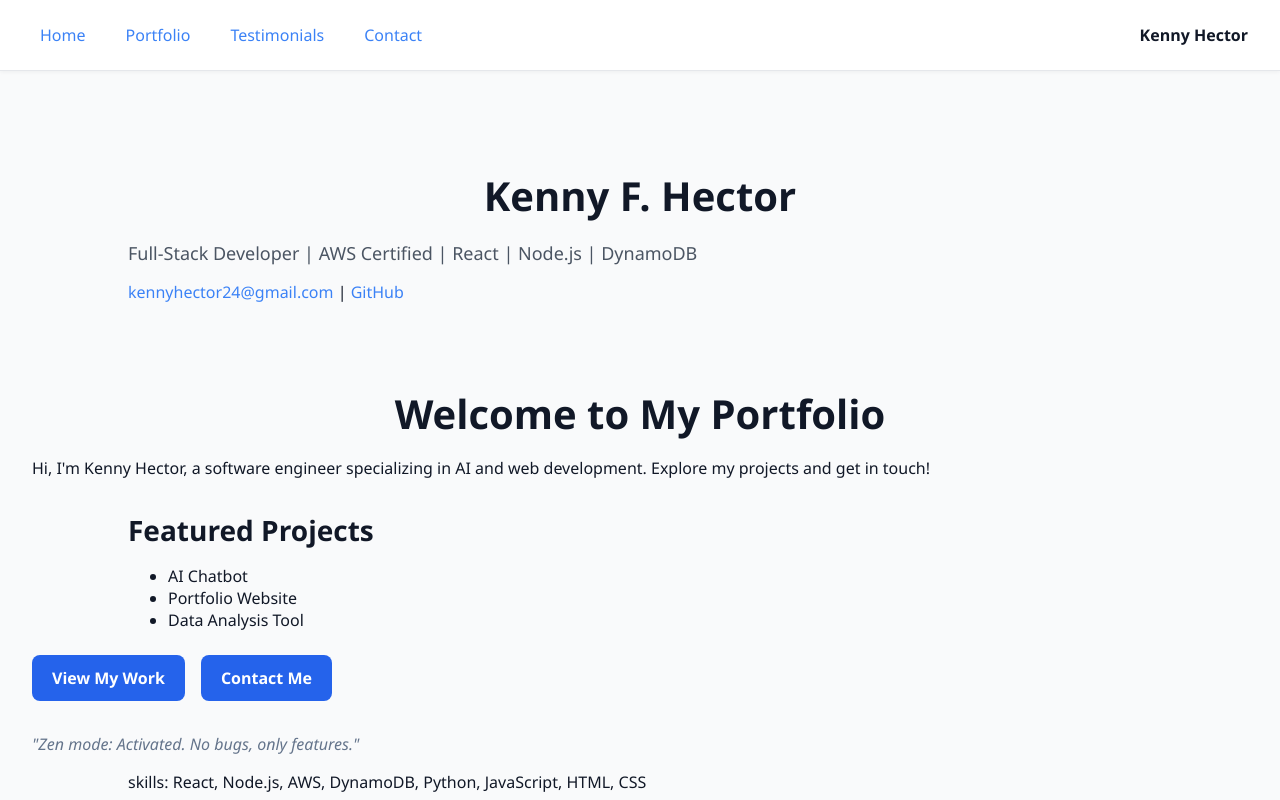
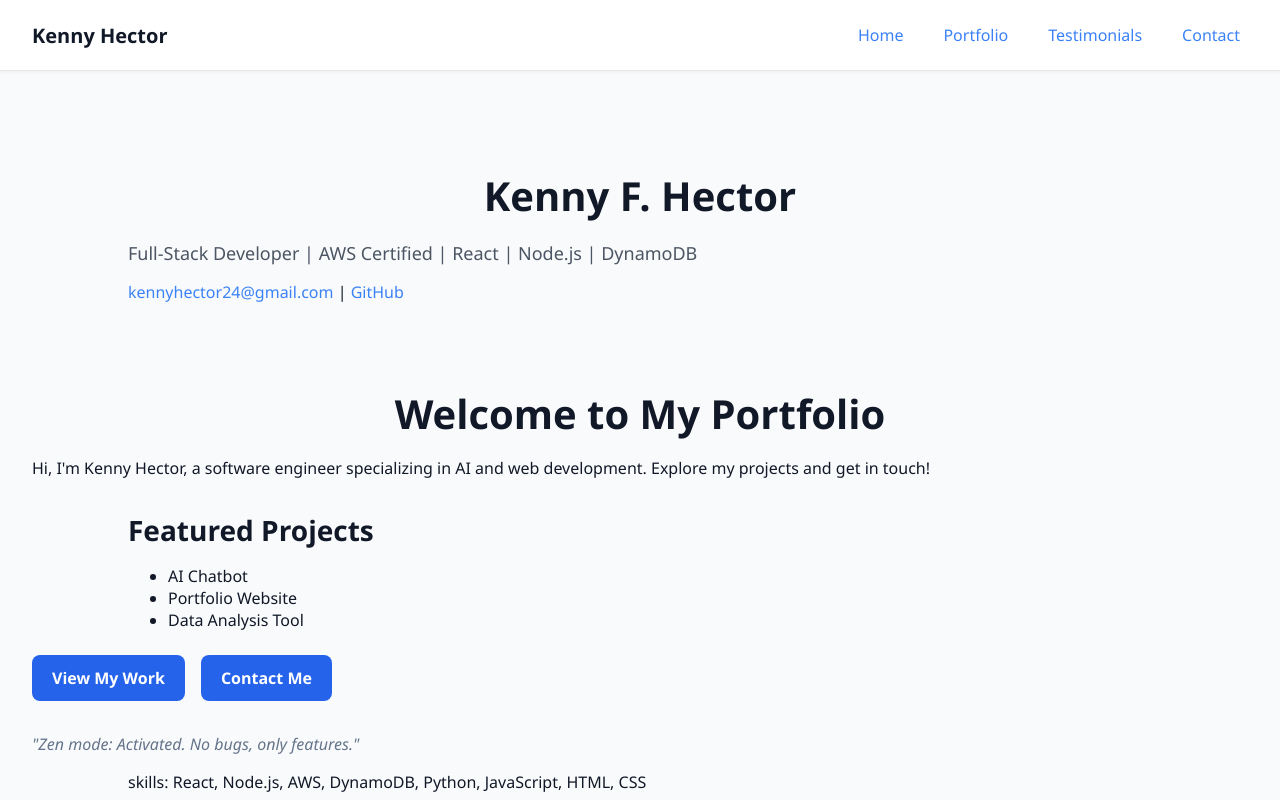
Before and after one commit to khector24/react-ai-portfolio, a React (Vite) app: page / in a window 1280 px wide. Shown: the top 800 px of the page. Built offline with nearby package versions, Linux system fonts and the light colour scheme.

Commit message:
Update styling

```diff
--- a/src/App.css
+++ b/src/App.css
@@ -125,26 +125,6 @@ a:hover {
   background-color: #1f2937;
 }
 
-nav {
-  background-color: #f8fafc;
-  padding: 1rem 2rem;
-  box-shadow: 0 1px 4px rgba(0, 0, 0, 0.05);
-  display: flex;
-  justify-content: flex-start;
-  gap: 1rem;
-}
-
-nav {
-  background-color: #ffffff;
-  padding: 1rem 2rem;
-  box-shadow: 0 1px 4px rgba(0, 0, 0, 0.05);
-  display: flex;
-  justify-content: center;
-  gap: 2rem;
-  font-size: 1rem;
-  border-bottom: 1px solid #e5e7eb;
-}
-
 nav a {
   color: #3b82f6;
   font-weight: 500;
@@ -170,11 +150,17 @@ nav a:hover {
 }
 
 .nav-left {
+  font-weight: bold;
+  font-size: 1.25rem;
+  color: #111827;
+}
+
+.nav-right {
   display: flex;
   gap: 1.5rem;
 }
 
-.nav-left a {
+.nav-right a {
   color: #3b82f6;
   font-weight: 500;
   text-decoration: none;
@@ -183,15 +169,9 @@ nav a:hover {
   transition: all 0.2s ease;
 }
 
-.nav-left a:hover {
+.nav-right a:hover {
   background-color: #eff6ff;
   color: #1d4ed8;
-}
-
-.nav-right {
-  font-weight: bold;
-  color: #111827;
-  font-size: 1rem;
 }
 
 .home-buttons {
--- a/src/Navbar.jsx
+++ b/src/Navbar.jsx
@@ -5,12 +5,14 @@ export default function Navbar() {
   return (
     <nav className="navbar">
       <div className="nav-left">
+        <span className="site-name">Kenny Hector</span>
+      </div>
+      <div className="nav-right">
         <Link to="/">Home</Link>
         <Link to="/portfolio">Portfolio</Link>
         <Link to="/testimonials">Testimonials</Link>
         <Link to="/contact">Contact</Link>
       </div>
-      <div className="nav-right">Kenny Hector</div>
     </nav>
   );
 }
```
